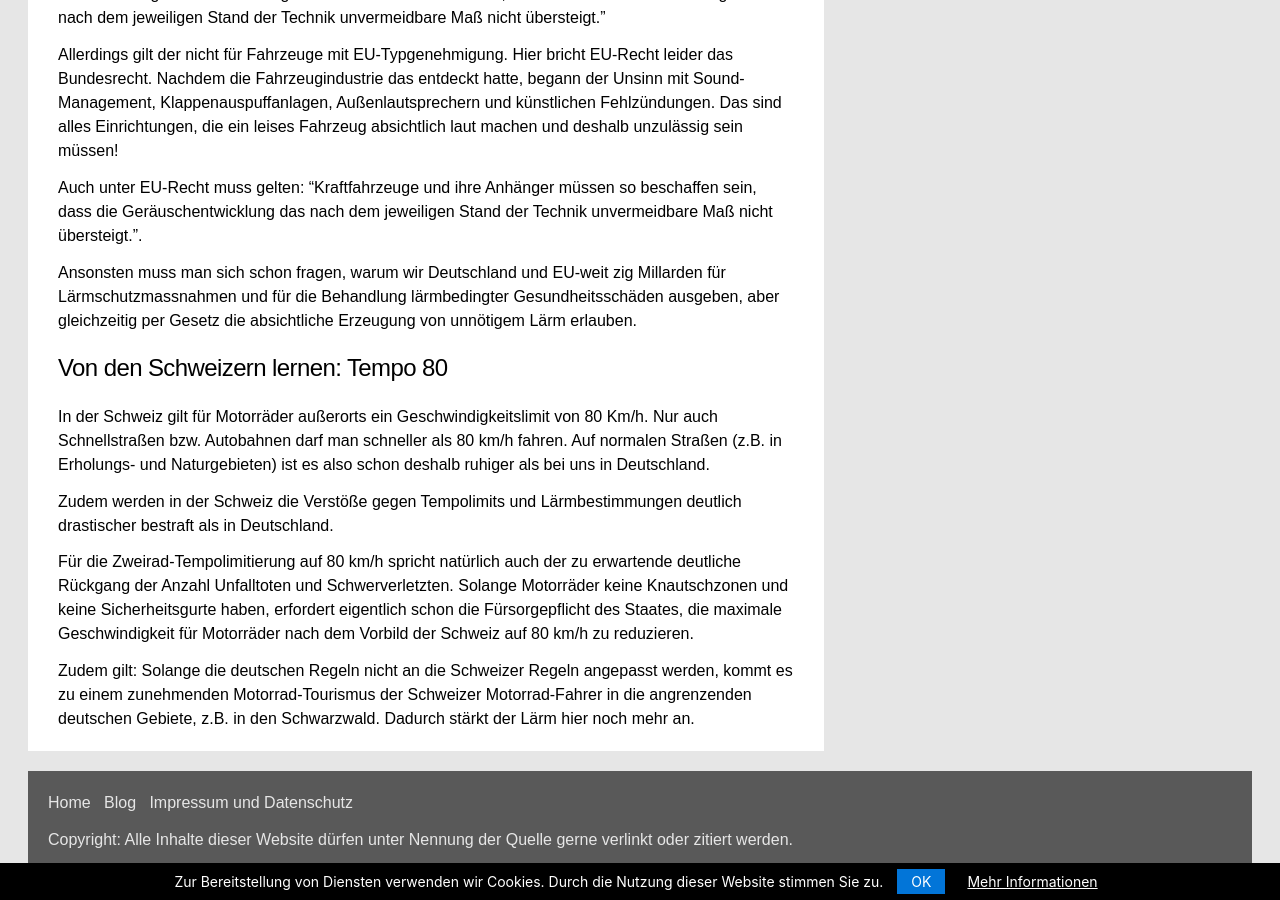
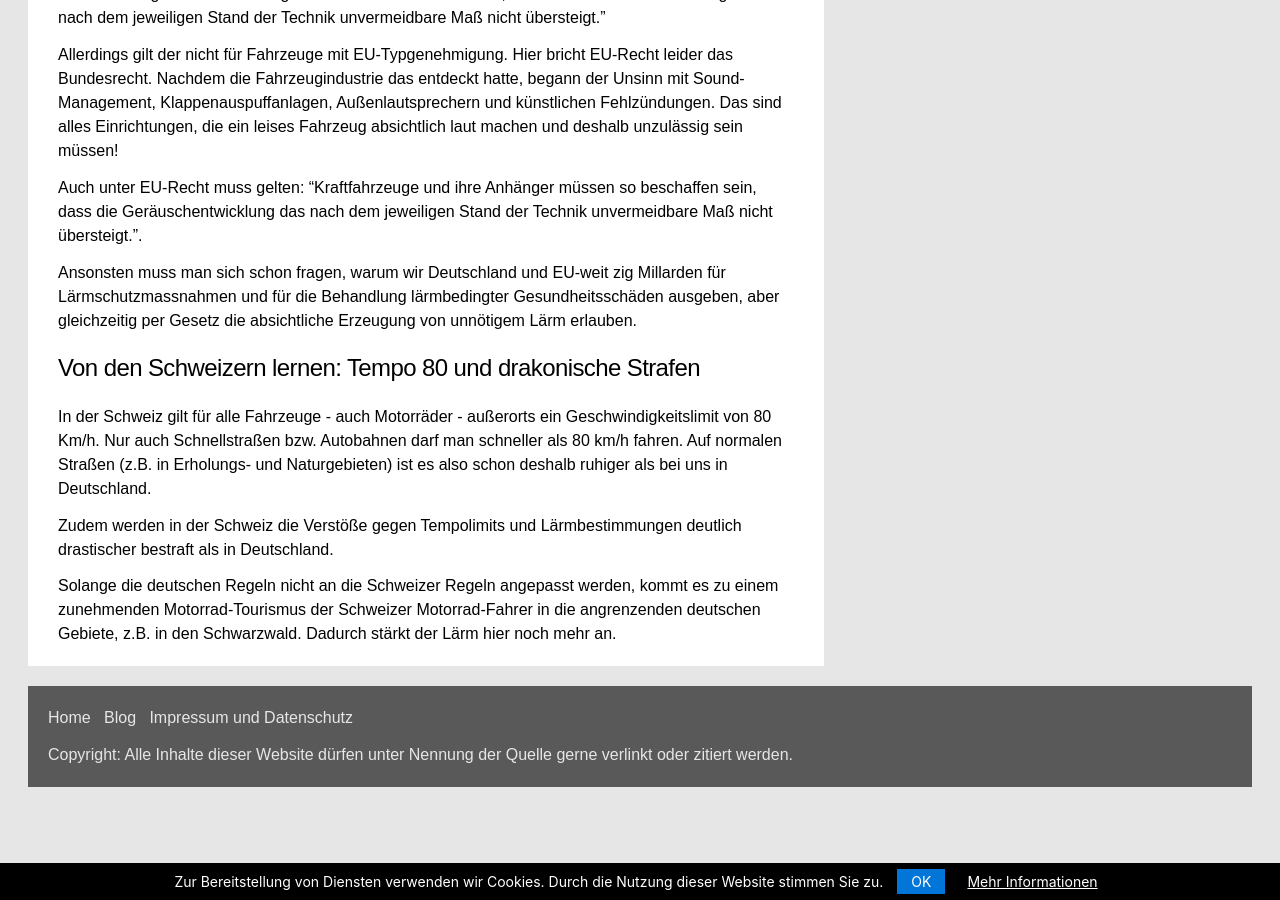
Before and after one commit to rettet-die-stille/rettet-die-stille.github.io, a Jekyll site: the page built from _posts/2020-08-03-was-gegen-motorradlaerm-helfen-wuerde-und-was-nicht.md, in a window 1280 px wide and 900 px high, scrolled down 3551 px. Built offline with Jekyll 4.4.1, drawn with Linux system fonts in a browser that asks for light colours.

Commit message:
Update 2020-08-03-was-gegen-motorradlaerm-helfen-wuerde-und-was-nicht.md

```diff
--- a/_posts/2020-08-03-was-gegen-motorradlaerm-helfen-wuerde-und-was-nicht.md
+++ b/_posts/2020-08-03-was-gegen-motorradlaerm-helfen-wuerde-und-was-nicht.md
@@ -78,12 +78,10 @@ Auch unter EU-Recht muss gelten: "Kraftfahrzeuge und ihre Anhänger müssen so b
 
 Ansonsten muss man sich schon fragen, warum wir Deutschland und EU-weit zig Millarden für Lärmschutzmassnahmen und für die Behandlung lärmbedingter Gesundheitsschäden ausgeben, aber gleichzeitig per Gesetz die absichtliche Erzeugung von unnötigem Lärm erlauben.
 
-## Von den Schweizern lernen: Tempo 80
+## Von den Schweizern lernen: Tempo 80 und drakonische Strafen
 
-In der Schweiz gilt für Motorräder außerorts ein Geschwindigkeitslimit von 80 Km/h. Nur auch Schnellstraßen bzw. Autobahnen darf man schneller als 80 km/h fahren. Auf normalen Straßen (z.B. in Erholungs- und Naturgebieten) ist es also schon deshalb ruhiger als bei uns in Deutschland.
+In der Schweiz gilt für alle Fahrzeuge - auch Motorräder - außerorts ein Geschwindigkeitslimit von 80 Km/h. Nur auch Schnellstraßen bzw. Autobahnen darf man schneller als 80 km/h fahren. Auf normalen Straßen (z.B. in Erholungs- und Naturgebieten) ist es also schon deshalb ruhiger als bei uns in Deutschland.
 
 Zudem werden in der Schweiz die Verstöße gegen Tempolimits und Lärmbestimmungen deutlich drastischer bestraft als in Deutschland.
 
-Für die Zweirad-Tempolimitierung auf 80 km/h spricht natürlich auch der zu erwartende deutliche Rückgang der Anzahl Unfalltoten und Schwerverletzten. Solange Motorräder keine Knautschzonen und keine Sicherheitsgurte haben, erfordert eigentlich schon die Fürsorgepflicht des Staates, die maximale Geschwindigkeit für Motorräder nach dem Vorbild der Schweiz auf 80 km/h zu reduzieren.
-
-Zudem gilt: Solange die deutschen Regeln nicht an die Schweizer Regeln angepasst werden, kommt es zu einem zunehmenden Motorrad-Tourismus der Schweizer Motorrad-Fahrer in die angrenzenden deutschen Gebiete, z.B. in den Schwarzwald. Dadurch stärkt der Lärm hier noch mehr an.
+Solange die deutschen Regeln nicht an die Schweizer Regeln angepasst werden, kommt es zu einem zunehmenden Motorrad-Tourismus der Schweizer Motorrad-Fahrer in die angrenzenden deutschen Gebiete, z.B. in den Schwarzwald. Dadurch stärkt der Lärm hier noch mehr an.
```
